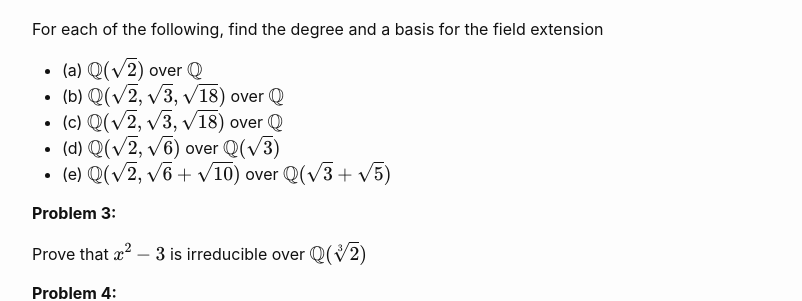
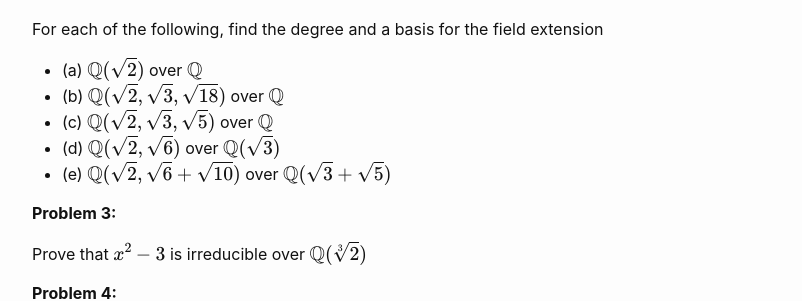
Before and after one commit to wcasper/math407spring2022, a Jekyll site: the page built from _homework/hw7.md, in a window 1280 px wide. Shown: the part 686-987 px from the top of the page, without its empty margins (238-1040 px from the left). Built offline with Jekyll 4.4.1, drawn with Linux system fonts in a browser that asks for light colours.

Commit message:
fixed typo

```diff
--- a/_homework/hw7.md
+++ b/_homework/hw7.md
@@ -26,7 +26,7 @@ For each of the following, find the degree and a basis for the field extension
 
 * (a) $$\mathbb Q(\sqrt{2})$$ over $$\mathbb Q$$
 * (b) $$\mathbb Q(\sqrt{2},\sqrt{3},\sqrt{18})$$ over $$\mathbb Q$$
-* (c) $$\mathbb Q(\sqrt{2},\sqrt{3},\sqrt{18})$$ over $$\mathbb Q$$
+* (c) $$\mathbb Q(\sqrt{2},\sqrt{3},\sqrt{5})$$ over $$\mathbb Q$$
 * (d) $$\mathbb Q(\sqrt{2},\sqrt{6})$$ over $$\mathbb Q(\sqrt{3})$$
 * (e) $$\mathbb Q(\sqrt{2},\sqrt{6}+\sqrt{10})$$ over $$\mathbb Q(\sqrt{3}+\sqrt{5})$$
 
```
